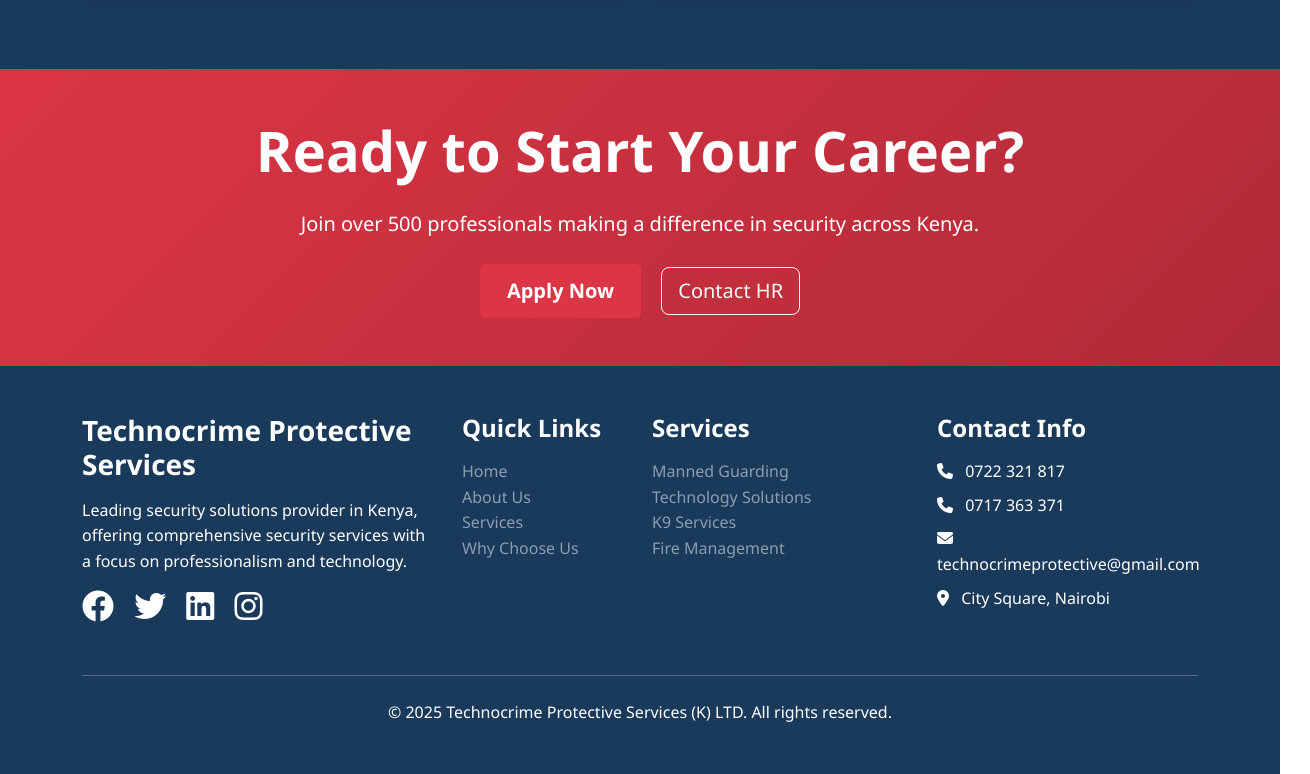
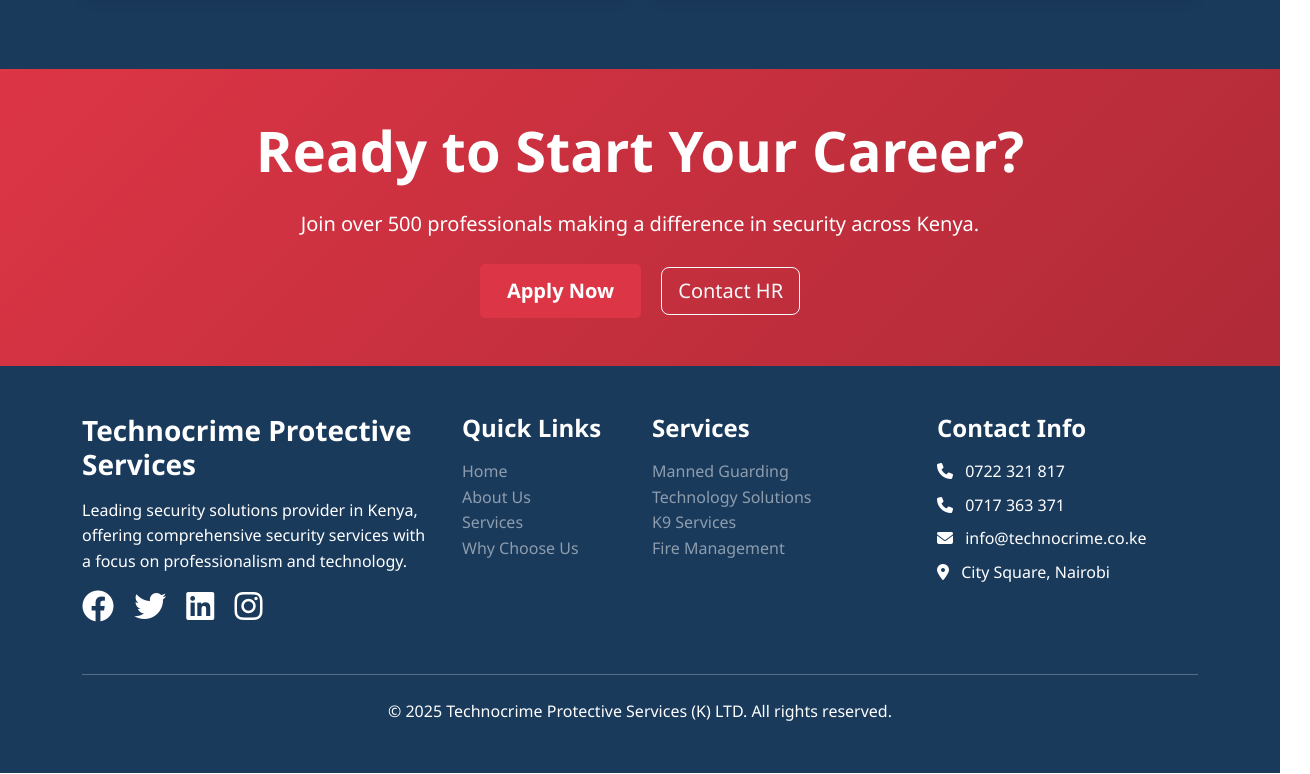
Before and after one commit to rucomrada/technocrime, a website built with Vite: page careers.html in a window 1280 px wide. Shown: the part 2558-3332 px from the top of the page, 1310 px wide, since content can reach past the window. Built offline with nearby package versions, Linux system fonts and the light colour scheme.

Commit message:
Update contact email in careers.html

```diff
--- a/careers.html
+++ b/careers.html
@@ -282,7 +282,7 @@
                     <ul class="list-unstyled">
                         <li class="mb-2"><i class="fas fa-phone me-2"></i> 0722 321 817</li>
                         <li class="mb-2"><i class="fas fa-phone me-2"></i> 0717 363 371</li>
-                        <li class="mb-2"><i class="fas fa-envelope me-2"></i> technocrimeprotective@gmail.com</li>
+                        <li class="mb-2"><i class="fas fa-envelope me-2"></i> info@technocrime.co.ke</li>
                         <li><i class="fas fa-map-marker-alt me-2"></i> City Square, Nairobi</li>
                     </ul>
                 </div>
```
